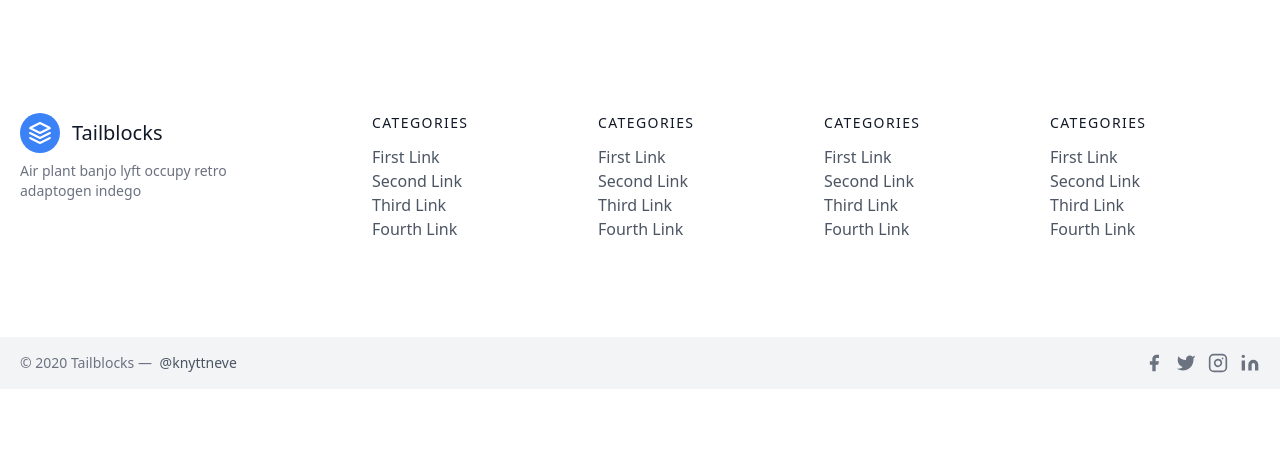
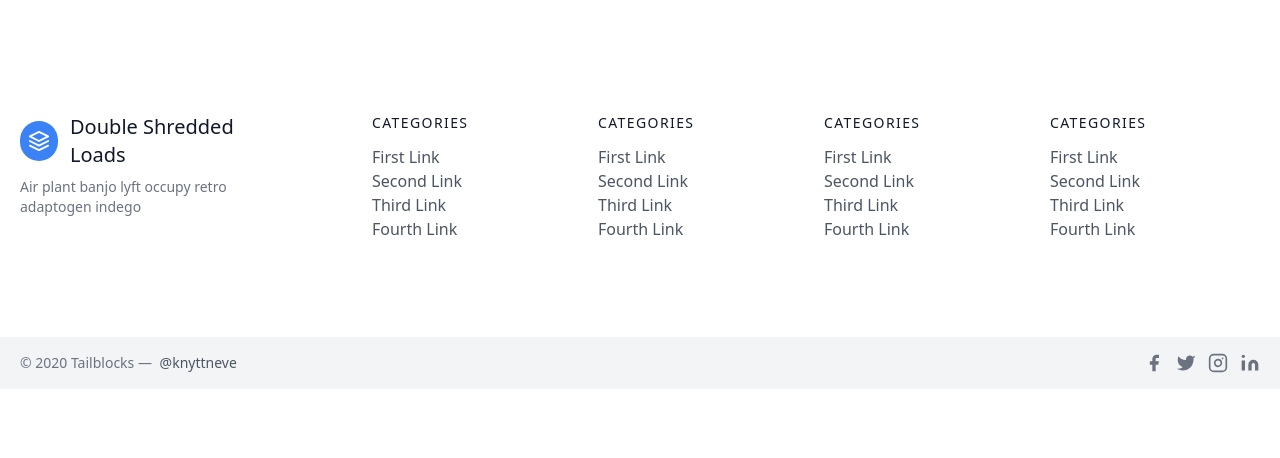
Before and after one commit to HimanshuISM/itscaptainblant.com, a plain HTML site: page index.html in a window 1280 px wide. Shown: the part 63-521 px from the top of the page. Drawn offline with nearby package versions, Linux system fonts and the light colour scheme.

Commit message:
Update index.html

```diff
--- a/index.html
+++ b/index.html
@@ -38,7 +38,7 @@
               <svg xmlns="http://www.w3.org/2000/svg" fill="none" stroke="currentColor" stroke-linecap="round" stroke-linejoin="round" stroke-width="2" class="w-10 h-10 text-white p-2 bg-blue-500 rounded-full" viewBox="0 0 24 24">
                 <path d="M12 2L2 7l10 5 10-5-10-5zM2 17l10 5 10-5M2 12l10 5 10-5"></path>
               </svg>
-              <span class="ml-3 text-xl">Tailblocks</span>
+              <span class="ml-3 text-xl">Double Shredded Loads</span>
             </a>
             <p class="mt-2 text-sm text-gray-500">Air plant banjo lyft occupy retro adaptogen indego</p>
           </div>
```
